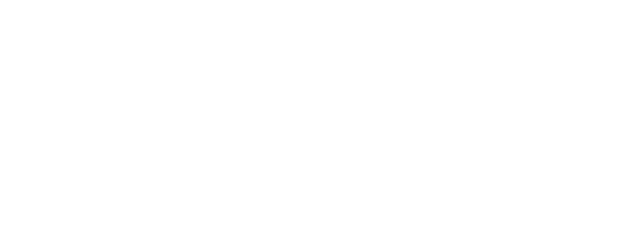
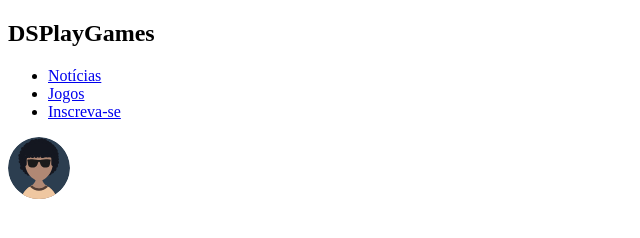
Before and after one commit to FabioL-96/Desafio.HTML--Estrutura.e.Semantica, a plain HTML site: page MyProject/index.html in a window 1280 px wide. Shown: the whole page, without its empty margins (0-640 px from the left). Drawn offline with Linux system fonts and the light colour scheme.

Commit message:
Criado o cabeçalho <Header/>

```diff
--- a/MyProject/index.html
+++ b/MyProject/index.html
@@ -7,6 +7,17 @@
     <title>DSPlayGames</title>
 </head>
 <body>
+    <header>
+        <nav>
+            <h1>DSPlayGames</h1>
+            <ul>
+                <li><a href="#news">Notícias</a></li>
+                <li><a href="#games">Jogos</a></li>
+                <li><a href="#signUp">Inscreva-se</a></li>
+            </ul>
+            <img src="img/user.svg" alt="Usuário">
+        </nav>
+    </header>
 
 </body>
 </html>
```
